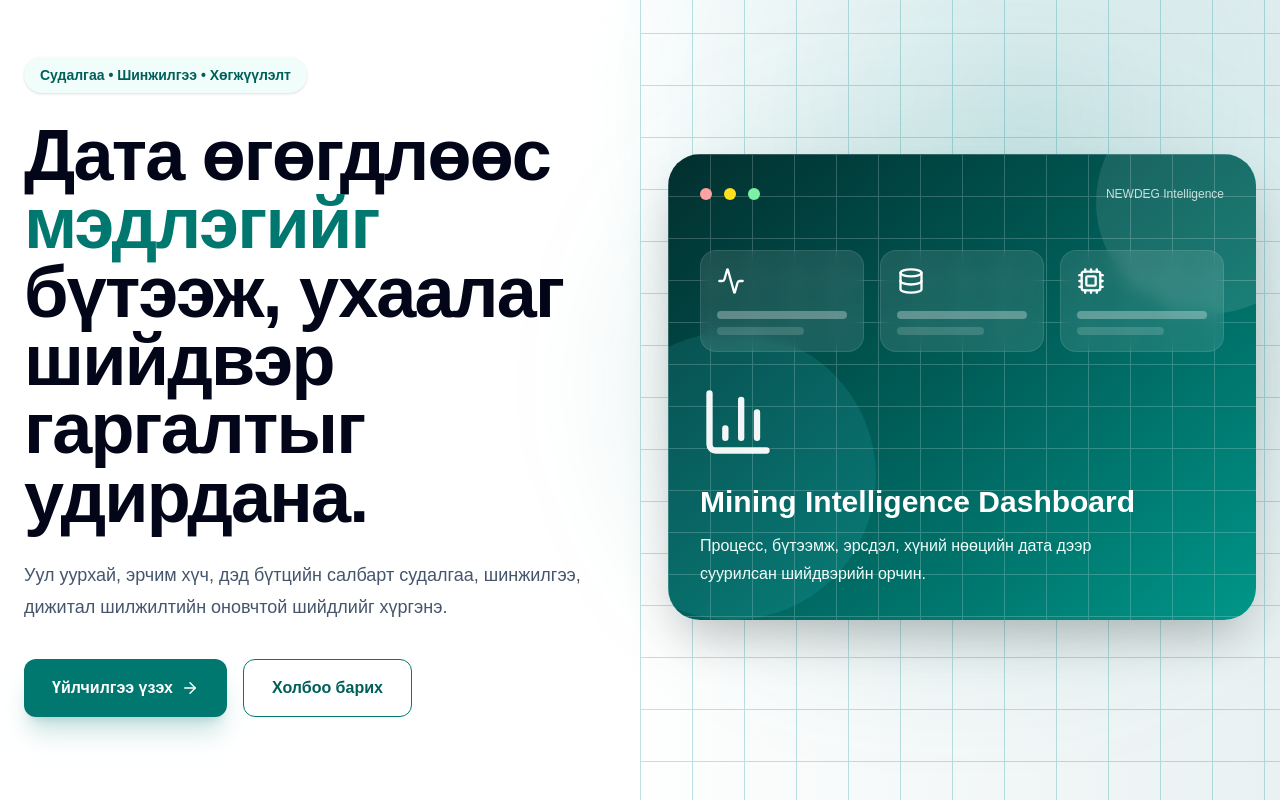
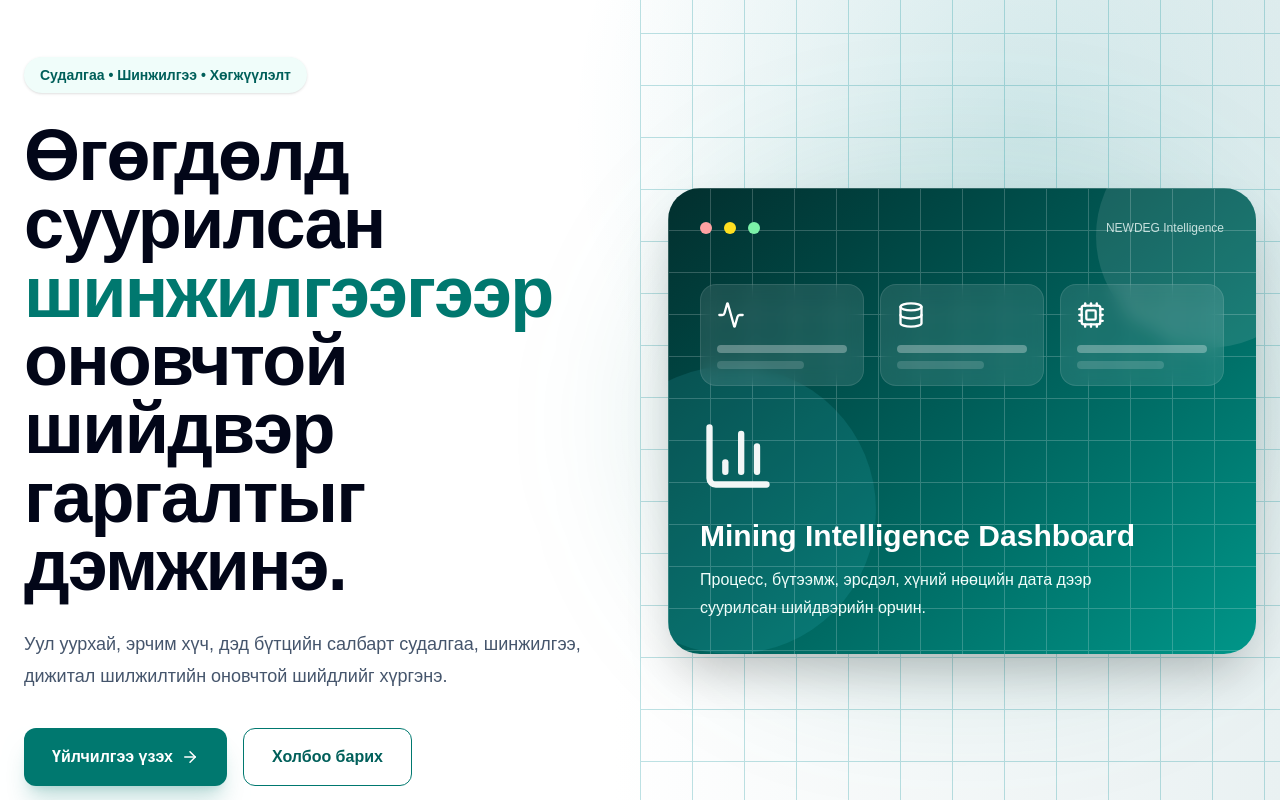
Before and after one commit to munhso-sys/newdeg-website, a Next.js app: page / in a window 1280 px wide. Shown: the part 709-1509 px from the top of the page. Built offline with nearby package versions, Linux system fonts and the light colour scheme.

Commit message:
update text

```diff
--- a/app/page.tsx
+++ b/app/page.tsx
@@ -146,7 +146,7 @@ export default function NewdegHomepage() {
               Судалгаа • Шинжилгээ • Хөгжүүлэлт
             </p>
             <h1 className="text-4xl sm:text-5xl md:text-6xl lg:text-7xl font-extrabold leading-[0.95] tracking-tight">
-              Дата өгөгдлөөс <span className="text-teal-700">мэдлэгийг</span> бүтээж, ухаалаг шийдвэр гаргалтыг удирдана.
+              Өгөгдөлд суурилсан <span className="text-teal-700">шинжилгээгээр</span> оновчтой шийдвэр гаргалтыг дэмжинэ.
             </h1>
             <p className="mt-7 text-base md:text-lg text-slate-600 leading-8 max-w-xl">
               Уул уурхай, эрчим хүч, дэд бүтцийн салбарт судалгаа, шинжилгээ, дижитал шилжилтийн оновчтой шийдлийг хүргэнэ.
```
